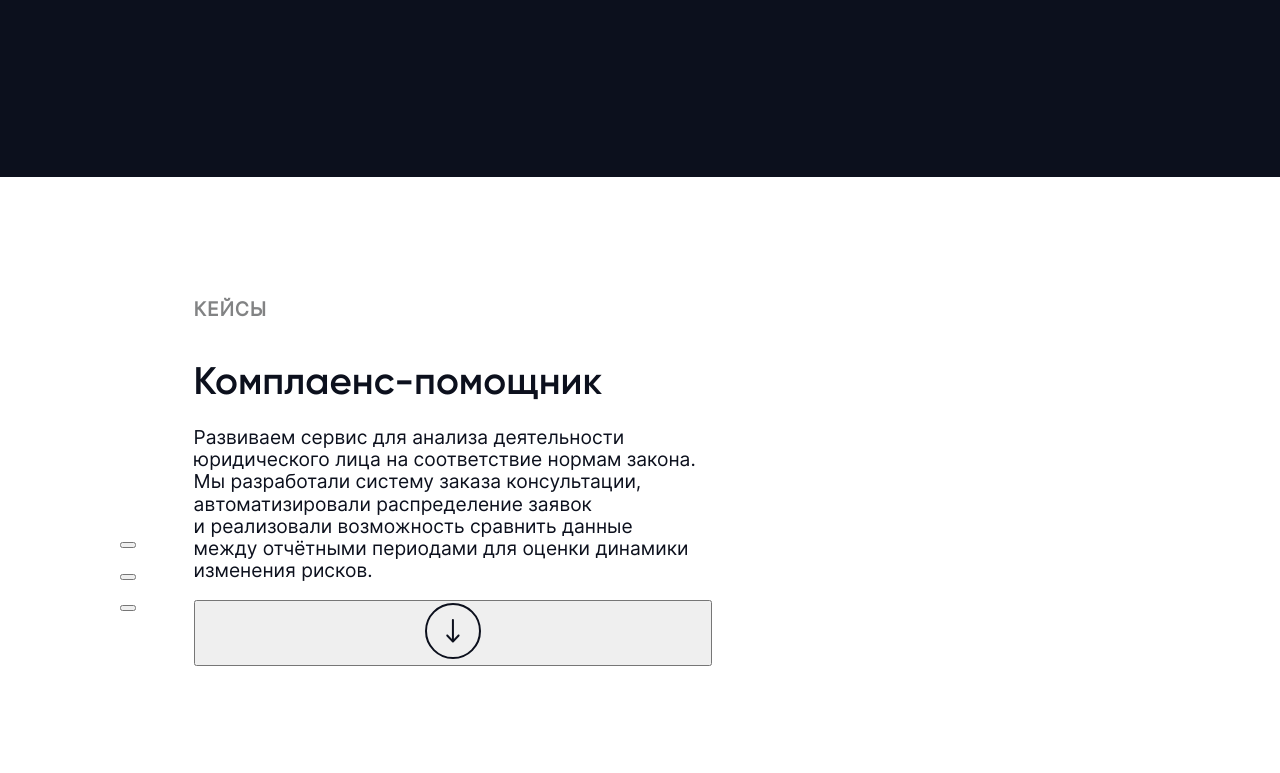
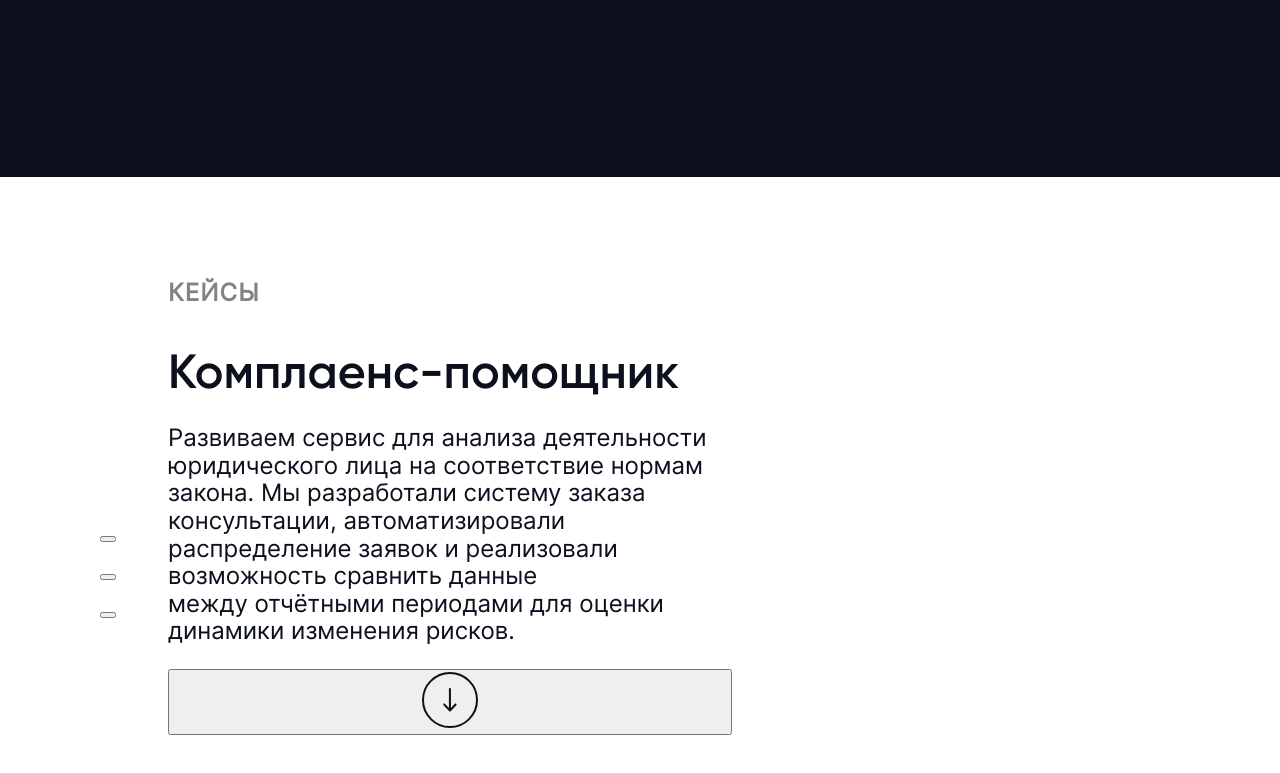
Before and after one commit to smarthead/smarthead-landing, a Gatsby site: page / in a window 1280 px wide. Shown: the part 2228-3001 px from the top of the page. Built offline with nearby package versions, Linux system fonts and the light colour scheme; Gatsby itself is replaced by a stand-in of ours; a web font is replaced by a local one.

Commit message:
progress

```diff
--- a/src/components/pageSections/Cases/index.module.scss
+++ b/src/components/pageSections/Cases/index.module.scss
@@ -6,6 +6,10 @@
     width: 100vw;
     height: 100vh;
     min-height: max(600px, 100vh);
+
+    @media (max-width: $screenLg) {
+        min-height: auto;
+    }
 }
 
 .cases-container {
@@ -20,7 +24,6 @@
     display: flex;
     flex-direction: column;
     overflow: hidden;
-    // height: 300vh;
     width: 65vw;
     overscroll-behavior: none;
 }
@@ -28,7 +31,6 @@
 .case-image {
     display: flex;
     flex-wrap: nowrap;
-    // width: 105vw;
     overflow: hidden;
     height: 100%;
     overscroll-behavior: none;
@@ -41,6 +43,14 @@
     gap: 2vw;
     align-self: center;
     margin-left: 9.375vw;
+
+    @media (max-width: $screen2Xl) {
+        gap: 32px;
+    }
+
+    @media (max-width: $screenXl) {
+        margin-left: 7.8125vw;
+    }
 }
 
 .button-bullet {
@@ -51,8 +61,13 @@
     border: none;
     border-radius: 50%;
     cursor: pointer;
+
+    @media (max-width: $screen2Xl) {
+        width: 12px;
+        height: 12px;
+    }
+
+    &-active {
+        background: $black;
+    }
 }
-
-.button-bullet-active {
-    background: $black;
-}
--- a/src/components/pageSections/Cases/index.tsx
+++ b/src/components/pageSections/Cases/index.tsx
@@ -15,6 +15,20 @@ const Cases: React.FC = () => {
     const casesContainer = useRef(null as HTMLElement | null);
     const casesTimeline = useRef<gsap.core.Timeline>();
     const [activeSlide, setActiveSlide] = useState<number>(0);
+    const [pinnedScroll, setPinnedScroll] = useState(true);
+
+    const resize = () => {
+        if (window.innerWidth <= 992) {
+            setPinnedScroll(false);
+        } else {
+            setPinnedScroll(true);
+        }
+    };
+    useEffect(() => {
+        resize();
+        window.addEventListener('resize', resize);
+        return () => window.removeEventListener('resize', resize);
+    }, []);
 
     const casesAmount = casesList.length;
 
@@ -67,7 +81,7 @@ const Cases: React.FC = () => {
 
     useEffect(() => {
         const container = casesContainer.current;
-        if (container !== null) {
+        if (container !== null && casesContainer.current !== null) {
             const caseItemsImages = gsap.utils.toArray(
                 container.querySelectorAll('.case-item-image')
             );
@@ -77,7 +91,7 @@ const Cases: React.FC = () => {
             );
 
             ScrollTrigger.matchMedia({
-                '(min-width: 992px)': function () {
+                '(min-width: 993px)': function () {
                     casesTimeline.current = gsap
                         .timeline({
                             scrollTrigger: {
@@ -116,10 +130,11 @@ const Cases: React.FC = () => {
                 },
             });
         }
-    }, []);
+    }, [pinnedScroll]);
 
     return (
         <section className={`cases-sections ${styles.root}`}>
+            {pinnedScroll ? (
                 <section className={styles.casesContainer} ref={casesContainer}>
                     <div
                         className={`cases-infos ${styles.caseInfo}`}
@@ -143,6 +158,10 @@ const Cases: React.FC = () => {
                         ))}
                     </div>
                 </section>
+            ) : (
+                <></>
+            )}
+
             <div className={styles.bullets}>
                 {casesList.map((_, index) => (
                     <button
--- a/src/components/shared/CaseItem/index.module.scss
+++ b/src/components/shared/CaseItem/index.module.scss
@@ -14,6 +14,10 @@
     width: 65vw;
     height: 100vh;
     padding: 9.375vw 9.375vw 9.375vw 15.125vw;
+
+    @media (max-width: $screenXl) {
+        padding: 7.8125vw 7.8125vw 7.8125vw 13.125vw;
+    }
 }
 
 .headline {
@@ -24,6 +28,14 @@
     font-size: 1.5vw;
     line-height: 1.35em;
     letter-spacing: 0.05em;
+
+    @media (max-width: $screen2Xl) {
+        font-size: 24px;
+    }
+
+    @media (max-width: $screenXl) {
+        font-size: 1.875vw;
+    }
 }
 
 .title {
@@ -33,6 +45,16 @@
     font-family: $gilroy-600;
     font-size: 3vw;
     line-height: 1.2em;
+
+    @media (max-width: $screen2Xl) {
+        margin-top: 3vw;
+        margin-bottom: 1.5vw;
+        font-size: 48px;
+    }
+
+    @media (max-width: $screenXl) {
+        font-size: 3.75vw;
+    }
 }
 
 .description {
@@ -40,6 +62,14 @@
     color: $black;
     font-family: $inter-400;
     font-size: 1.5vw;
+
+    @media (max-width: $screen2Xl) {
+        font-size: 24px;
+    }
+
+    @media (max-width: $screenXl) {
+        font-size: 1.875vw;
+    }
 }
 
 .skip-button {
@@ -51,6 +81,11 @@
     border: none;
     border-radius: 50%;
     cursor: pointer;
+
+    @media (max-width: $screen2Xl) {
+        width: 56px;
+        height: 56px;
+    }
 }
 
 .image {
```
Lines whose indentation alone changed are shown as unchanged.
